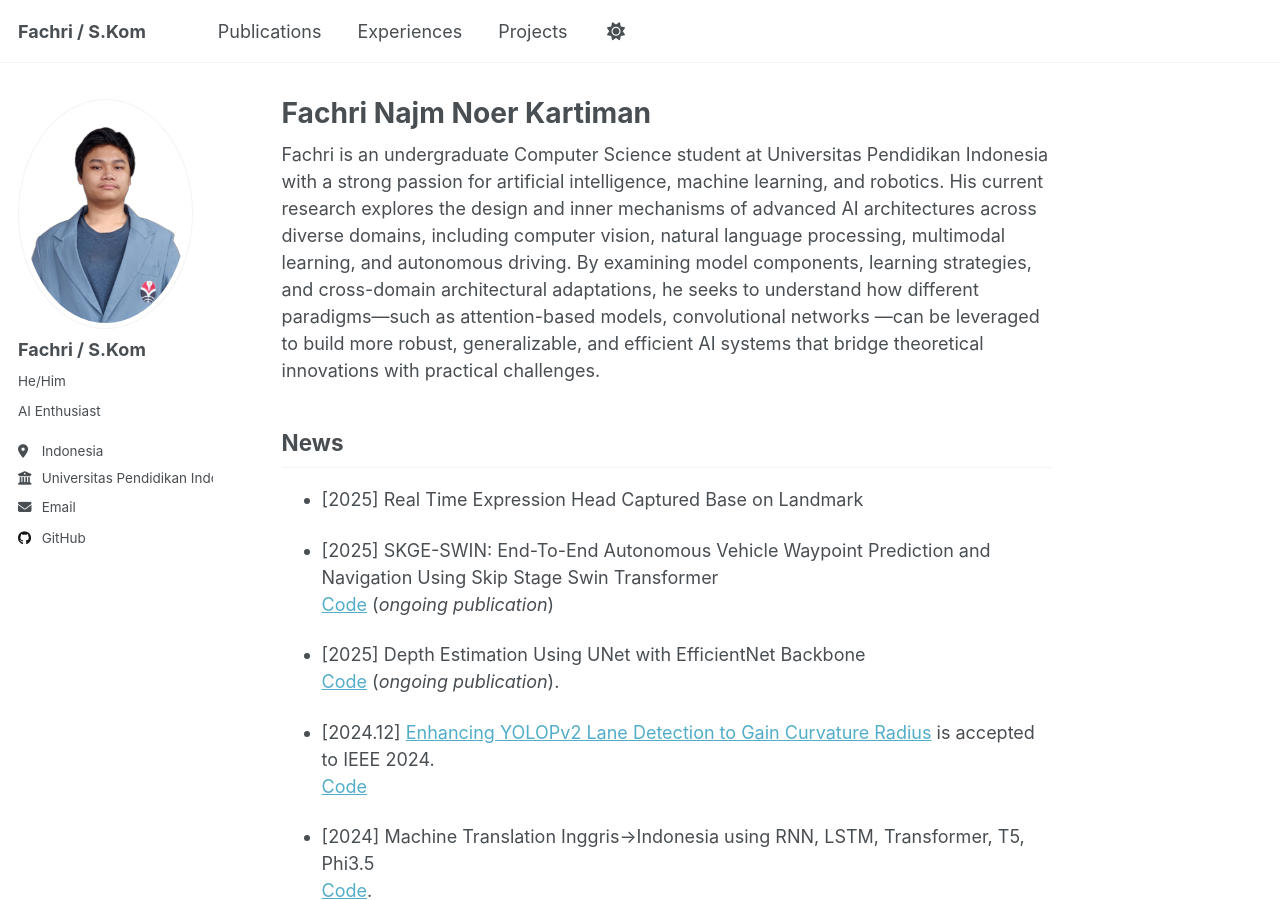
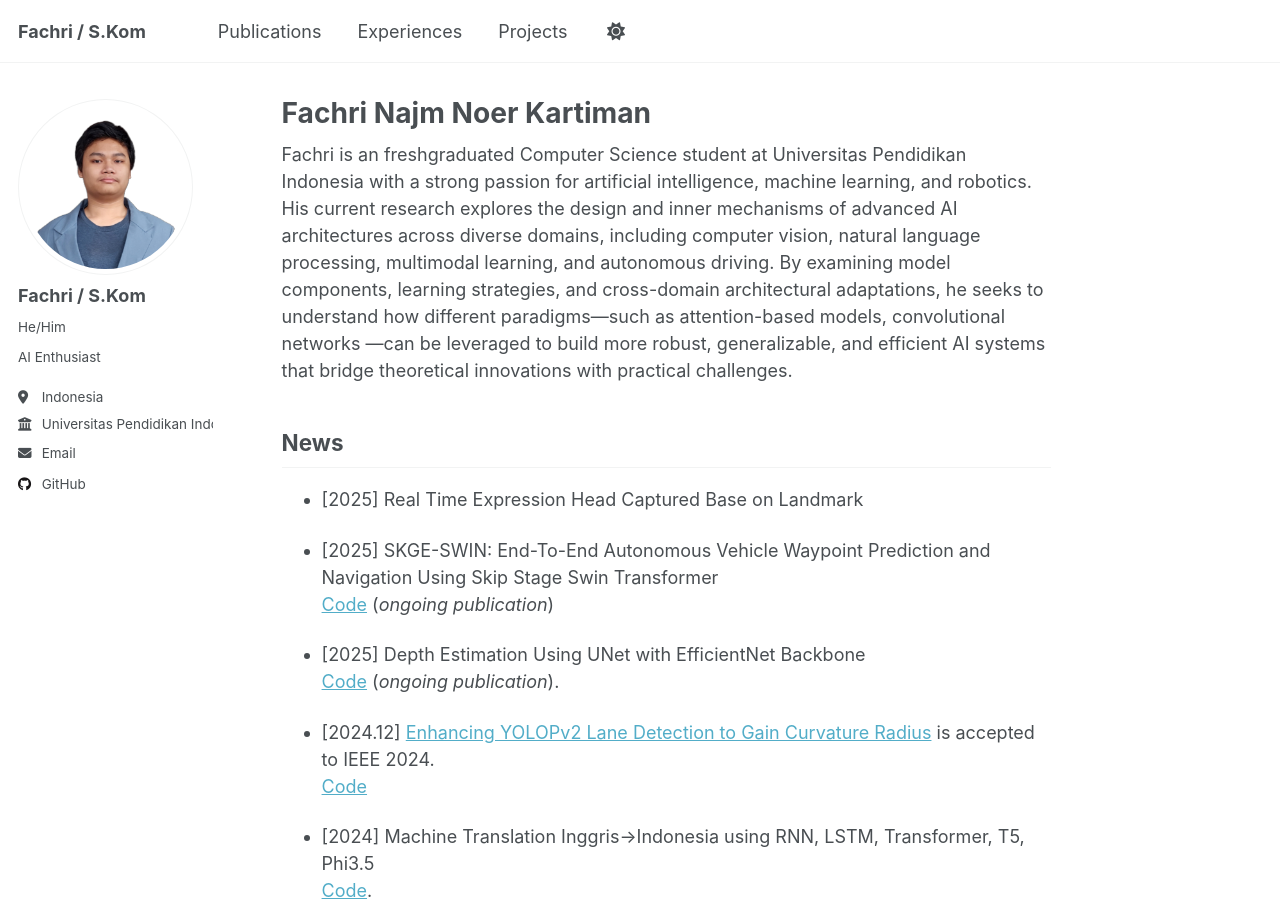
Before and after one commit to fachrinnk4869/fachrinnk4869.github.io, a Jekyll site: the page built from _pages/about.md, in a window 1280 px wide and 900 px high. Built offline with Jekyll 4.4.1, drawn with Linux system fonts in a browser that asks for light colours.

Commit message:
rubah bio

```diff
--- a/_pages/about.md
+++ b/_pages/about.md
@@ -7,7 +7,7 @@ redirect_from:
   - /about.html
 ---
 
-Fachri is an undergraduate Computer Science student at Universitas Pendidikan Indonesia with a strong passion for artificial intelligence, machine learning, and robotics. His current research explores the design and inner mechanisms of advanced AI architectures across diverse domains, including computer vision, natural language processing, multimodal learning, and autonomous driving. By examining model components, learning strategies, and cross-domain architectural adaptations, he seeks to understand how different paradigms—such as attention-based models, convolutional networks —can be leveraged to build more robust, generalizable, and efficient AI systems that bridge theoretical innovations with practical challenges.
+Fachri is an freshgraduated Computer Science student at Universitas Pendidikan Indonesia with a strong passion for artificial intelligence, machine learning, and robotics. His current research explores the design and inner mechanisms of advanced AI architectures across diverse domains, including computer vision, natural language processing, multimodal learning, and autonomous driving. By examining model components, learning strategies, and cross-domain architectural adaptations, he seeks to understand how different paradigms—such as attention-based models, convolutional networks —can be leveraged to build more robust, generalizable, and efficient AI systems that bridge theoretical innovations with practical challenges.
 
 News
 ------
```
Also changed, not shown: images/fachri.png.
